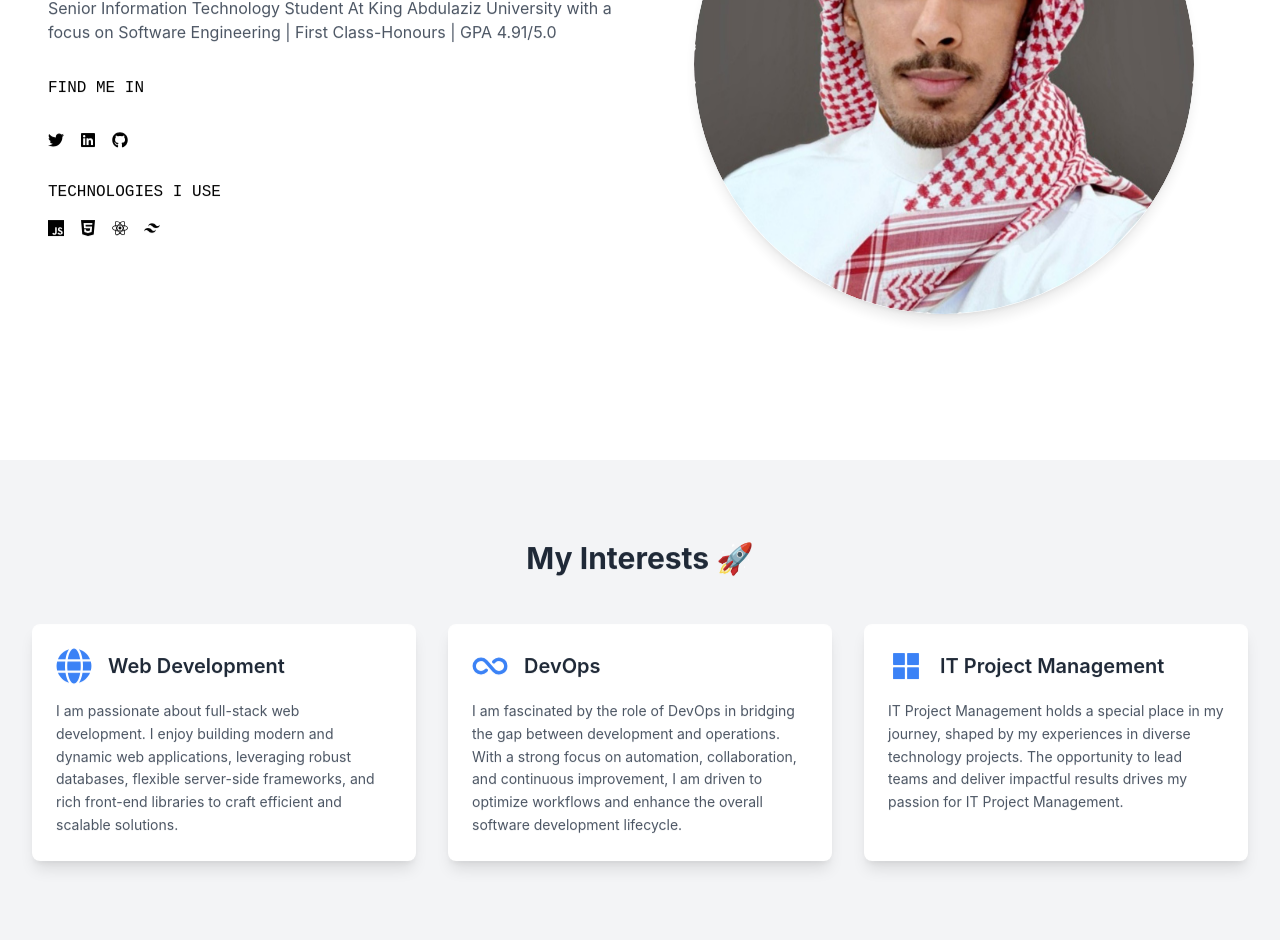
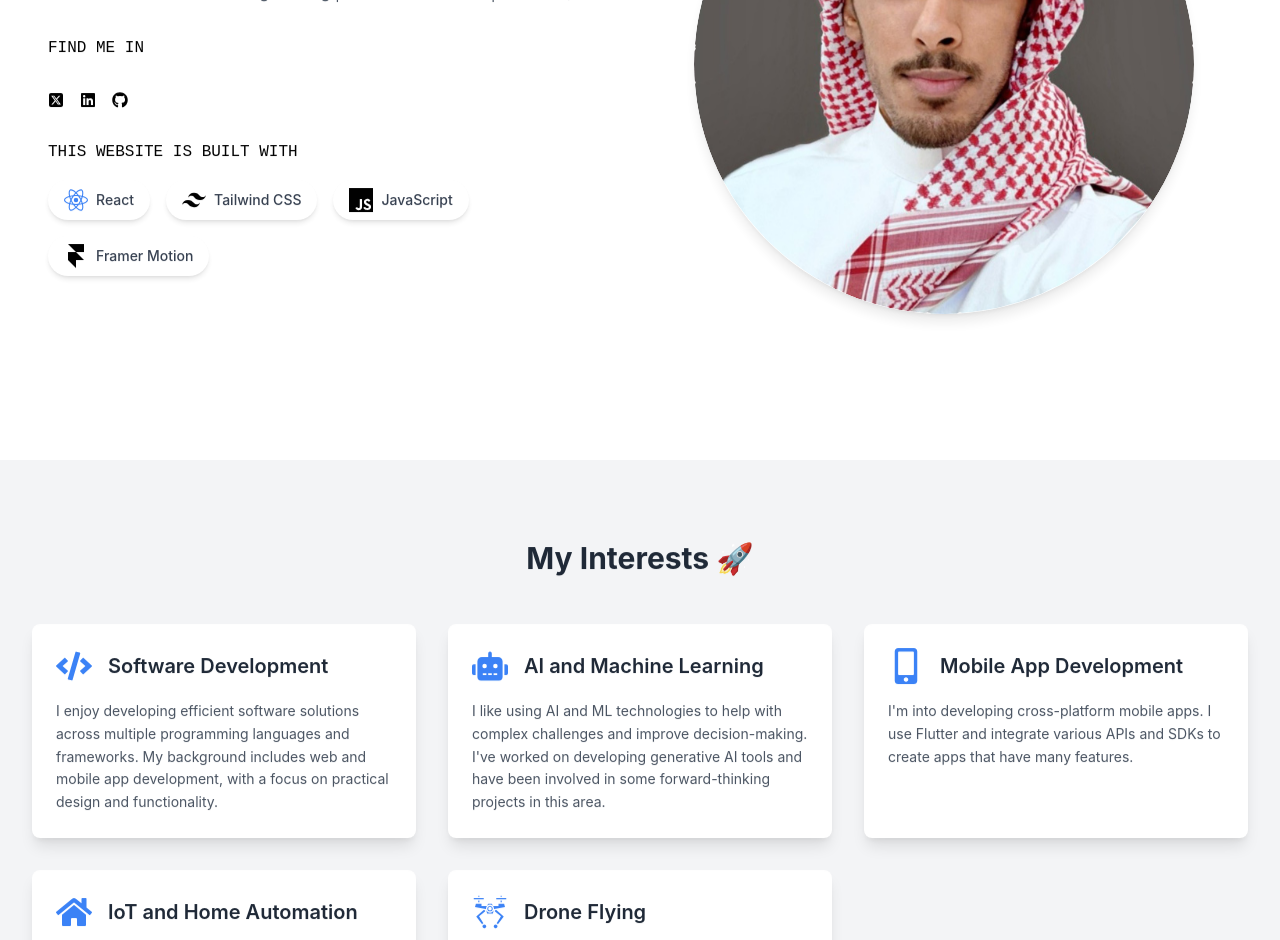
Before and after one commit to AhmadRFC/my-portfolio, a React (Create React App) app: page / in a window 1280 px wide. Shown: the part 340-1280 px from the top of the page. Built offline with nearby package versions, Linux system fonts and the light colour scheme.

Commit message:
updating interests content & left banner sizings

```diff
--- a/src/components/home/LeftBanner.js
+++ b/src/components/home/LeftBanner.js
@@ -1,11 +1,13 @@
 import React from "react";
 import { useTypewriter, Cursor } from "react-simple-typewriter";
-import { FaTwitter, FaGithub, FaLinkedin } from "react-icons/fa";
+import { FaGithub, FaLinkedin } from "react-icons/fa";
+import { FaSquareXTwitter } from "react-icons/fa6"
+
 import {
-  SiJavascript,
-  SiHtml5,
   SiReact,
   SiTailwindcss,
+  SiJavascript,
+  SiFramer,
 } from "react-icons/si";
 
 const LeftBanner = () => {
@@ -16,6 +18,14 @@ const LeftBanner = () => {
     deleteSpeed: 10,
     delaySpeed: 1500,
   });
+
+  const technologies = [
+    { name: "React", icon: SiReact, color: "text-blue-500" },
+    { name: "Tailwind CSS", icon: SiTailwindcss, color: "text-teal-500" },
+    { name: "JavaScript", icon: SiJavascript, color: "text-yellow-500" },
+    { name: "Framer Motion", icon: SiFramer, color: "text-purple-500" },
+  ];
+
   return (
     <div className="w-full flex flex-col gap-8">
       <div className="flex flex-col gap-4">
@@ -28,8 +38,8 @@ const LeftBanner = () => {
           <Cursor cursorBlinking="false" cursorStyle="|" cursorColor="#b88ae6" />
         </h2>
         <p className="text-base text-gray-600 max-w-[450px]">
-          Senior Information Technology Student At King Abdulaziz University
-          with a focus on Software Engineering | First Class-Honours | GPA
+          Fresh Gruaduate in Information Technology from King Abdulaziz University
+          with a focus on Software Engineering | First Class-Honors | GPA
           4.91/5.0
         </p>
       </div>
@@ -40,7 +50,7 @@ const LeftBanner = () => {
         <div className="flex gap-4">
           <a href="https://twitter.com/AhmadRFC" target="_blank" rel="noreferrer">
             <span className="bannerIcon">
-              <FaTwitter />
+              <FaSquareXTwitter />
             </span>
           </a>
           <a href="https://www.linkedin.com/in/alabbasei/" target="_blank" rel="noreferrer">
@@ -57,13 +67,15 @@ const LeftBanner = () => {
       </div>
       <div>
         <h2 className="text-base uppercase font-titleFont mb-4">
-          Technologies I Use
+          This website is built With
         </h2>
-        <div className="flex gap-4">
-          <span className="bannerIcon"><SiJavascript /></span>
-          <span className="bannerIcon"><SiHtml5 /></span>
-          <span className="bannerIcon"><SiReact /></span>
-          <span className="bannerIcon"><SiTailwindcss /></span>
+        <div className="flex flex-wrap gap-4">
+          {technologies.map((tech, index) => (
+            <div key={index} className="flex items-center bg-white rounded-full shadow-md px-4 py-2 transition-all duration-300 hover:shadow-lg">
+              <tech.icon className={`w-6 h-6 ${tech.color} mr-2`} />
+              <span className="text-sm font-medium text-gray-700">{tech.name}</span>
+            </div>
+          ))}
         </div>
       </div>
     </div>
--- a/src/components/home/interest.js
+++ b/src/components/home/interest.js
@@ -1,27 +1,36 @@
 import React from "react";
 import { motion } from "framer-motion";
-import { AiFillAppstore } from "react-icons/ai";
-import { FaGlobe } from "react-icons/fa";
-import { PiInfinityBold } from "react-icons/pi";
+import { FaCode, FaRobot, FaMobileAlt, FaHome } from "react-icons/fa";
+import { GiDeliveryDrone } from "react-icons/gi";
 import Card from "./Card";
 
 const Interest = () => {
   const interests = [
     {
-      title: "Web Development",
-      description: "I am passionate about full-stack web development. I enjoy building modern and dynamic web applications, leveraging robust databases, flexible server-side frameworks, and rich front-end libraries to craft efficient and scalable solutions.",
-      icon: <FaGlobe />,
+      title: "Software Development",
+      description: "I enjoy developing efficient software solutions across multiple programming languages and frameworks. My background includes web and mobile app development, with a focus on practical design and functionality.",
+      icon: <FaCode />,
     },
     {
-      title: "DevOps",
-      description: "I am fascinated by the role of DevOps in bridging the gap between development and operations. With a strong focus on automation, collaboration, and continuous improvement, I am driven to optimize workflows and enhance the overall software development lifecycle.",
-      icon: <PiInfinityBold />,
+      title: "AI and Machine Learning",
+      description: "I like using AI and ML technologies to help with complex challenges and improve decision-making. I've worked on developing generative AI tools and have been involved in some forward-thinking projects in this area.",
+      icon: <FaRobot />,
     },
     {
-      title: "IT Project Management",
-      description: "IT Project Management holds a special place in my journey, shaped by my experiences in diverse technology projects. The opportunity to lead teams and deliver impactful results drives my passion for IT Project Management.",
-      icon: <AiFillAppstore />,
+      title: "Mobile App Development",
+      description: "I'm into developing cross-platform mobile apps. I use Flutter and integrate various APIs and SDKs to create apps that have many features.",
+      icon: <FaMobileAlt />,
     },
+    {
+      title: "IoT and Home Automation",
+      description: "I'm interested in the Internet of Things (IoT) and home automation. I work on Arduino projects and develop smart home solutions.",
+      icon: <FaHome />,
+    },
+    {
+      title: "Drone Flying",
+      description: "I've recently started flying drones and have been really enjoying the experience. It's fun to explore different perspectives from above and experiment with aerial photography.",
+      icon: <GiDeliveryDrone />,
+    }
   ];
 
   return (
--- a/src/components/layout/Navbar.js
+++ b/src/components/layout/Navbar.js
@@ -81,6 +81,9 @@ const Navbar = () => {
             </button>
           </div>
         </div>
+        <div className="text-center text-sm text-gray-500 bg-yellow-100 py-1 px-2 rounded-b-md">
+          🚧 This portfolio is under development. Updates coming soon! 🚧
+        </div>
       </div>
 
       <motion.div
--- a/src/components/projects/ProjectsCard.js
+++ b/src/components/projects/ProjectsCard.js
@@ -5,18 +5,20 @@ import { FaGithub, FaExternalLinkAlt } from "react-icons/fa";
 const ProjectsCard = ({ title, des, src, github, technologies }) => {
   return (
     <motion.div
-      className="bg-white rounded-lg shadow-lg overflow-hidden"
+      className="bg-white rounded-lg shadow-lg overflow-hidden max-w-sm mx-auto"
       whileHover={{
         y: -5,
         boxShadow: "0 10px 20px rgba(0,0,0,0.2)",
       }}
       transition={{ type: "spring", stiffness: 300 }}
     >
-      <img
-        className="w-full h-48 object-cover"
-        src={src}
-        alt={title}
-      />
+      <div className="h-48 overflow-hidden">
+        <img
+          className="w-full h-full object-cover object-center"
+          src={src}
+          alt={title}
+        />
+      </div>
       <div className="p-4 sm:p-6">
         <h3 className="text-xl sm:text-2xl font-bold text-gray-800 mb-2">{title}</h3>
         <p className="text-gray-600 text-sm sm:text-base mb-4">{des}</p>
--- a/src/pages/Projects.js
+++ b/src/pages/Projects.js
@@ -11,7 +11,7 @@ const Projects = () => {
       description: "An online shopping tool that helps you find products by searching various websites. It aggregates prices and details from multiple sources to help users make informed decisions.",
       image: prjOne,
       github: "https://github.com/AhmadRFC/process_scheduling_solver",
-      technologies: ["React", "Node.js", "MongoDB"]
+      technologies: ["Java", "PostgreSQL", "REST API"]
     },
     {
       title: "Processor Scheduler",
@@ -26,7 +26,7 @@ const Projects = () => {
     <section className="py-20 bg-gray-100">
       <div className="container mx-auto px-4">
         <motion.h2
-          className="text-4xl font-bold text-center text-gray-800 mb-12"
+          className="text-4xl font-bold text-center text-gray-800 mb-12 mt-10"
           initial={{ opacity: 0, y: -20 }}
           animate={{ opacity: 1, y: 0 }}
           transition={{ duration: 0.5 }}
```
